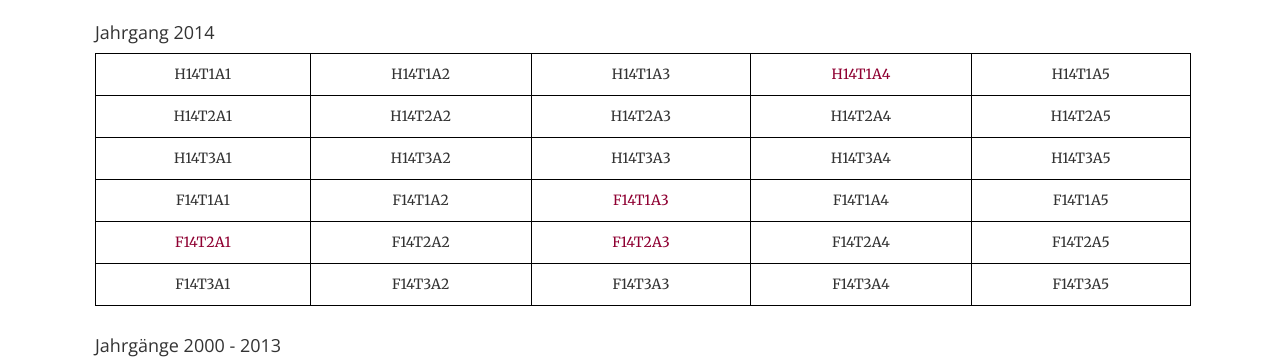
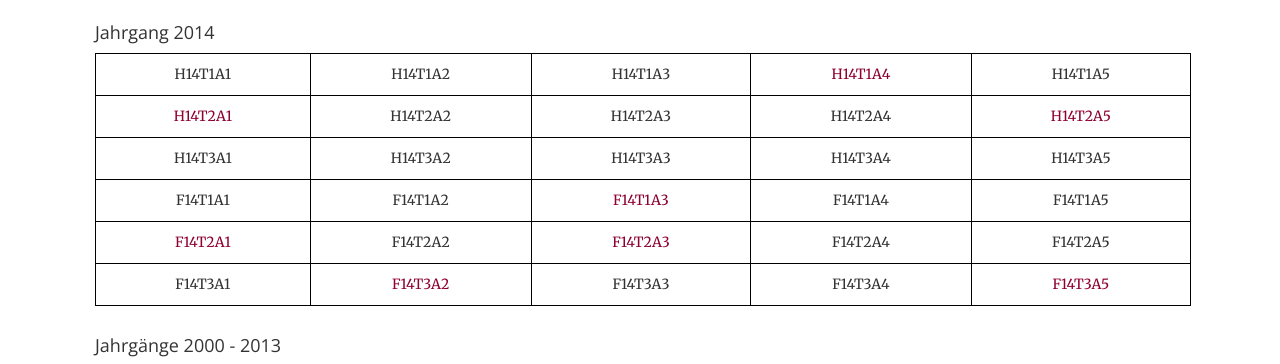
Before and after one commit to trabaldini/trabaldini.github.io, a Jekyll site: the page built from index.html, in a window 1280 px wide and 900 px high, scrolled down 4876 px. Shown: the part 150-514 px from the top of the window. Built offline with Jekyll 4.4.1, drawn with Linux system fonts in a browser that asks for light colours; some web fonts are replaced.

Commit message:
Adds F14 and H14 solutions

```diff
--- a/_includes/math.html
+++ b/_includes/math.html
@@ -1198,7 +1198,7 @@
                             </tr>
                             <tr>
                                 <td>
-                                    <p>H14T2A1</p>
+                                    <a href="aufg/H14T2A1_RA.pdf" target="_blank">H14T2A1</a>
                                 </td>
                                 <td>
                                     <p>H14T2A2</p>
@@ -1210,7 +1210,7 @@
                                     <p>H14T2A4</p>
                                 </td>
                                 <td>
-                                    <p>H14T2A5</p>
+                                    <a href="aufg/H14T2A5_DGL.pdf" target="_blank">H14T2A5</a>
                                 </td>
                             </tr>
                             <tr>
@@ -1269,7 +1269,7 @@
                                     <p>F14T3A1</p>
                                 </td>
                                 <td>
-                                    <p>F14T3A2</p>
+                                    <a href="aufg/F14T3A2_FT.pdf" target="_blank">F14T3A2</a>
                                 </td>
                                 <td>
                                     <p>F14T3A3</p>
@@ -1278,7 +1278,7 @@
                                     <p>F14T3A4</p>
                                 </td>
                                 <td>
-                                    <p>F14T3A5</p>
+                                    <a href="aufg/F14T3A5_DGL.pdf" target="_blank">F14T3A5</a>
                                 </td>
                             </tr>
                         </tbody>
```
Also changed, not shown: 4 other files.
